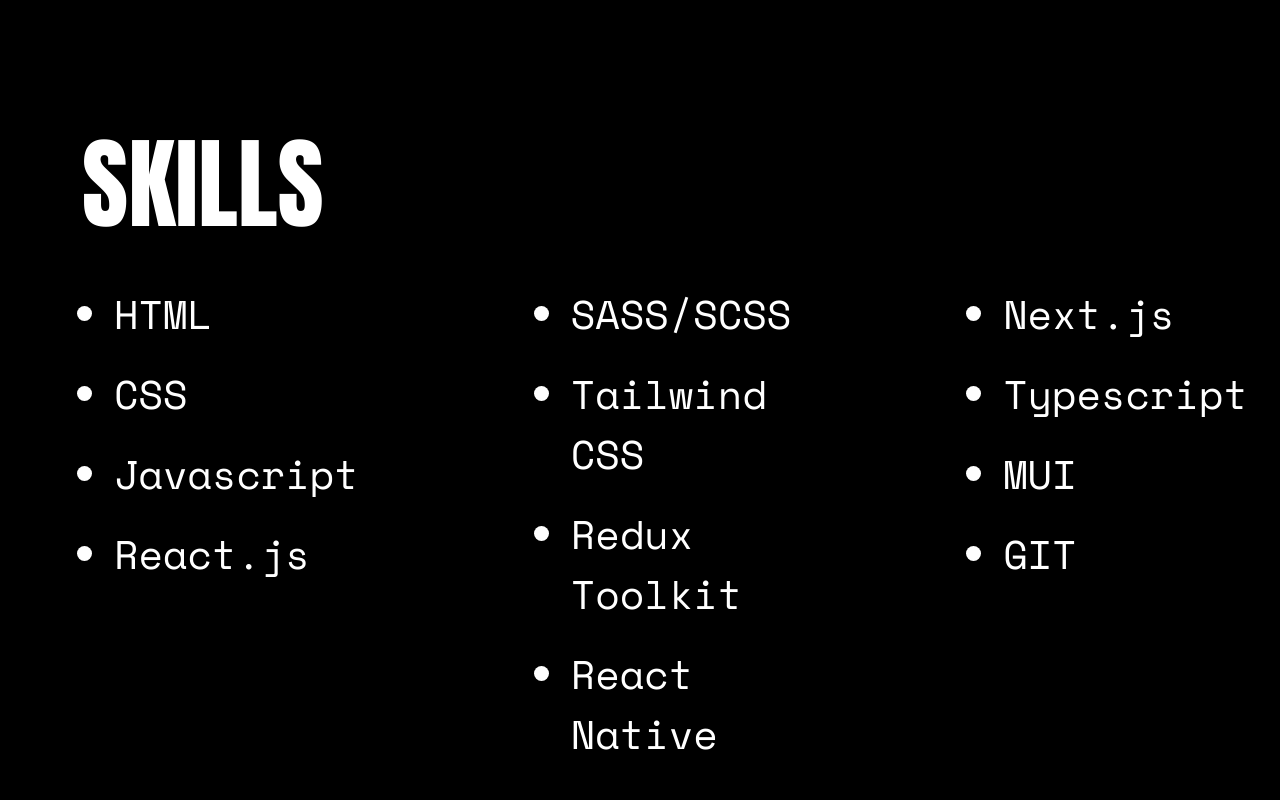
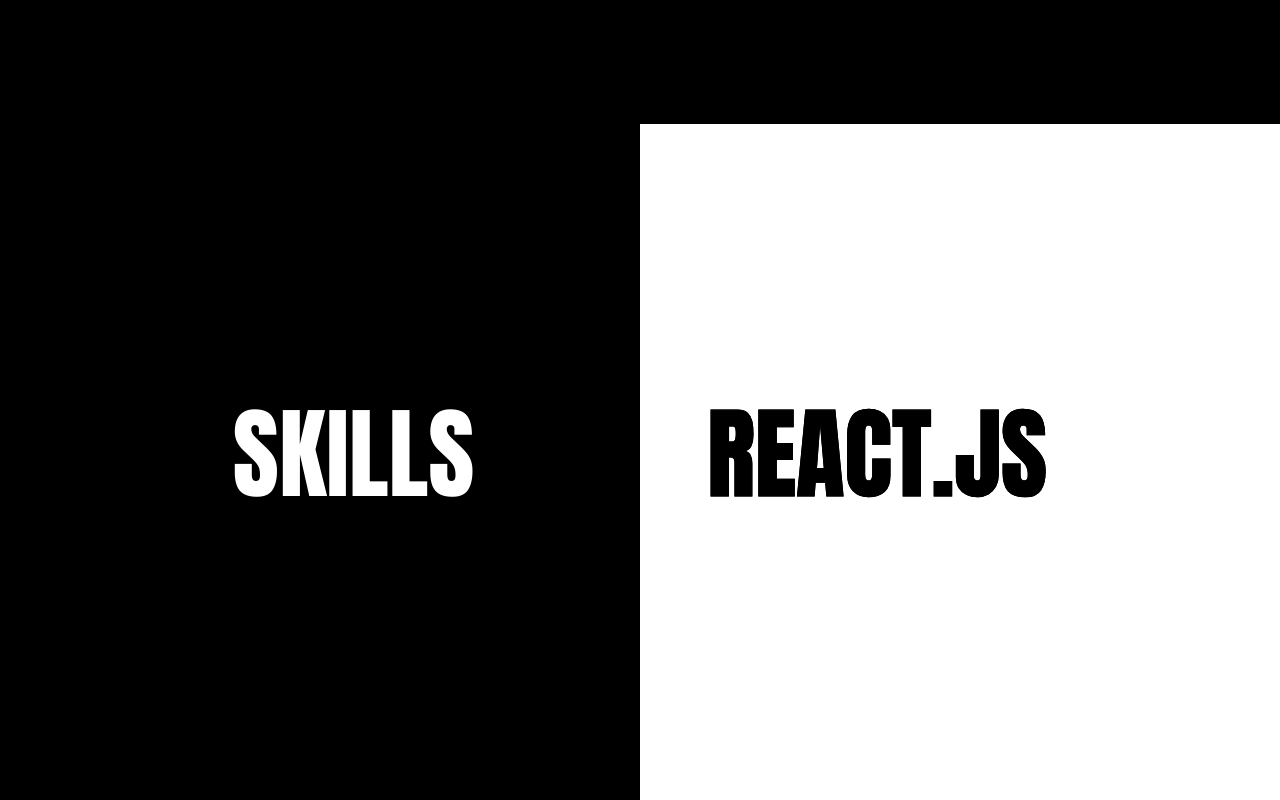
Before and after one commit to OladunniWaters/ny-portfolio, a React (Create React App) app: page / in a window 1280 px wide. Shown: the part 860-1660 px from the top of the page. Built offline with nearby package versions, Linux system fonts and the light colour scheme.

Commit message:
feat: skills section again

```diff
--- a/src/component/Footer.js
+++ b/src/component/Footer.js
@@ -8,8 +8,8 @@
 
   return (
  <>
-   <div class="footer-basic">
-          <footer class='container footer'>
+   <div class="container  footer-basic">
+          <footer class='footer'>
           <span class="copyright-1">Designed & Developed by Me</span>
            <span class="copyright-2"><FaRegCopyright />2023</span>
           </footer>
--- a/src/component/Footer.scss
+++ b/src/component/Footer.scss
@@ -1,3 +1,7 @@
+.footer-basic {
+  border-top-style: dotted;
+}
+
 
 .footer {
   //small
--- a/src/component/Home.js
+++ b/src/component/Home.js
@@ -1,6 +1,6 @@
 import './Home.scss';
 import Hero from './Hero';
-import Skill from './Skill';
+import Skills from './Skills';
 import Work from './Work';
 import Contact from './Contact';
 
@@ -11,7 +11,7 @@
   return (
     <div className='home'>
       <Hero />
-      <Skill className='section'/>
+      <Skills className='section'/>
       <Work className='section'/>
       <Contact className='section'/>
     </div>
--- /dev/null
+++ b/src/component/Skills.js
@@ -0,0 +1,26 @@
+import "./Skills.scss";
+
+
+function Skills() {
+  return (
+    <>
+    <div className="Skills">
+       <div className='skills-left'>
+          <div>
+            <h1 className='skills-h1'>SKILLS</h1>
+          </div>
+       </div>
+
+       <div className='skills-right'>
+           <div className='cont'>
+             <span className='skill-1'>React.js</span>
+             <span className='skill-2'>React.js</span>
+             <span className='skill-3'>React.js</span>
+           </div>
+       </div>
+
+    </div>
+   </>
+  );
+}
+export default Skills;
--- /dev/null
+++ b/src/component/Skills.scss
@@ -0,0 +1,126 @@
+
+.Skills{
+  height: 700px;
+  background: linear-gradient(
+    to right,
+    #000 0%,
+    #000 50%,
+    #fff 50%,
+    #fff 100%
+  );
+   display: flex;
+  justify-content: space-evenly;
+  align-items: center;
+  margin-bottom: 100px;
+}
+
+
+.skills-h1 {
+  //small
+@media screen and (min-width: 320px) and (max-width: 576px) {
+font-family: 'Orbitron', sans-serif;
+font-style: normal;
+font-weight: 400;
+font-size: 30px;
+line-height: 90%;
+display: flex;
+align-items: center;
+justify-content: center;
+color: var(--color-text);
+margin-bottom: 20px;
+text-transform: uppercase;
+text-align: center;
+line-height: 40px;
+}
+// medium
+@media screen and (min-width: 577px) and (max-width: 768px) {
+font-family: 'Orbitron', sans-serif;
+font-style: normal;
+font-weight: 400;
+font-size: 60px;
+line-height: 90%;
+display: flex;
+align-items: center;
+justify-content: center;
+color: var(--color-text);
+margin-bottom: 40px;
+text-transform: uppercase;
+text-align: center;
+line-height: 80px;
+}
+//large
+@media screen and (min-width: 769px) and (max-width: 992px) {
+font-family: 'Orbitron', sans-serif;
+font-style: normal;
+font-weight: 400;
+font-size: 80px;
+line-height: 90%;
+display: flex;
+align-items: center;
+justify-content: center;
+color: var(--color-text);
+margin-bottom: 40px;
+text-transform: uppercase;
+text-align: center;
+line-height: 120px;
+}
+//extra large
+font-family: 'Anton', sans-serif;
+font-style: normal;
+font-weight: 400;
+font-size: 100px;
+color: var(--color-text);
+margin-bottom: 40px;
+text-transform: uppercase;
+text-align: left;
+}
+
+.cont {
+  display: flex;
+  flex-direction: column;
+  position: relative;
+}
+
+.skill-1 {
+ font-family: 'Anton', sans-serif;
+font-style: normal;
+font-weight: 400;
+font-size: 100px;
+  color: #000;
+margin-bottom: 40px;
+text-transform: uppercase;
+text-align: left;
+  -webkit-text-fill-color: transparent;
+  -webkit-text-stroke: 1px #000;
+  position: absolute;
+  right: 0px;
+  top: -0px;
+}
+
+.skill-2 {
+ font-family: 'Anton', sans-serif;
+font-style: normal;
+font-weight: 400;
+font-size: 100px;
+  color: #000;
+margin-bottom: 40px;
+text-transform: uppercase;
+text-align: left;
+
+}
+
+.skill-3 {
+ font-family: 'Anton', sans-serif;
+font-style: normal;
+font-weight: 400;
+font-size: 100px;
+  color: #000;
+margin-bottom: 40px;
+text-transform: uppercase;
+text-align: left;
+  -webkit-text-fill-color: transparent;
+  -webkit-text-stroke: 1px #000;
+  position: absolute;
+  right: 0px;
+  top: 0px;
+}
```
